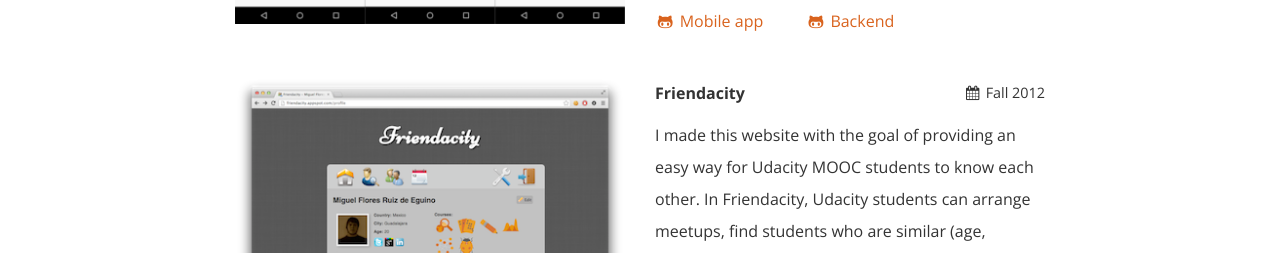
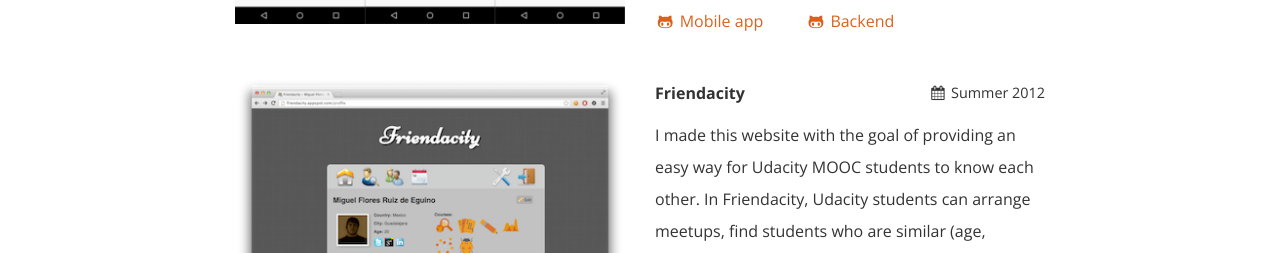
Before and after one commit to miguelfrde/miguelfrde.github.io, a Jekyll site: the page built from index.html, in a window 1280 px wide and 900 px high, scrolled down 7533 px. Shown: the part 647-900 px from the top of the window. Built offline with Jekyll 4.4.1, drawn with Linux system fonts in a browser that asks for light colours; nearby versions of some CDN libraries; some web fonts are replaced.

Commit message:
Update projects.yaml

```diff
--- a/_data/projects.yaml
+++ b/_data/projects.yaml
@@ -18,7 +18,7 @@
 
   - name: Friendacity
     image: friendacity.png
-    period: Fall 2012
+    period: Summer 2012
     description: >
       I made this website with the goal of providing an easy way for Udacity
       MOOC students to know each other. In Friendacity, Udacity students can
```
